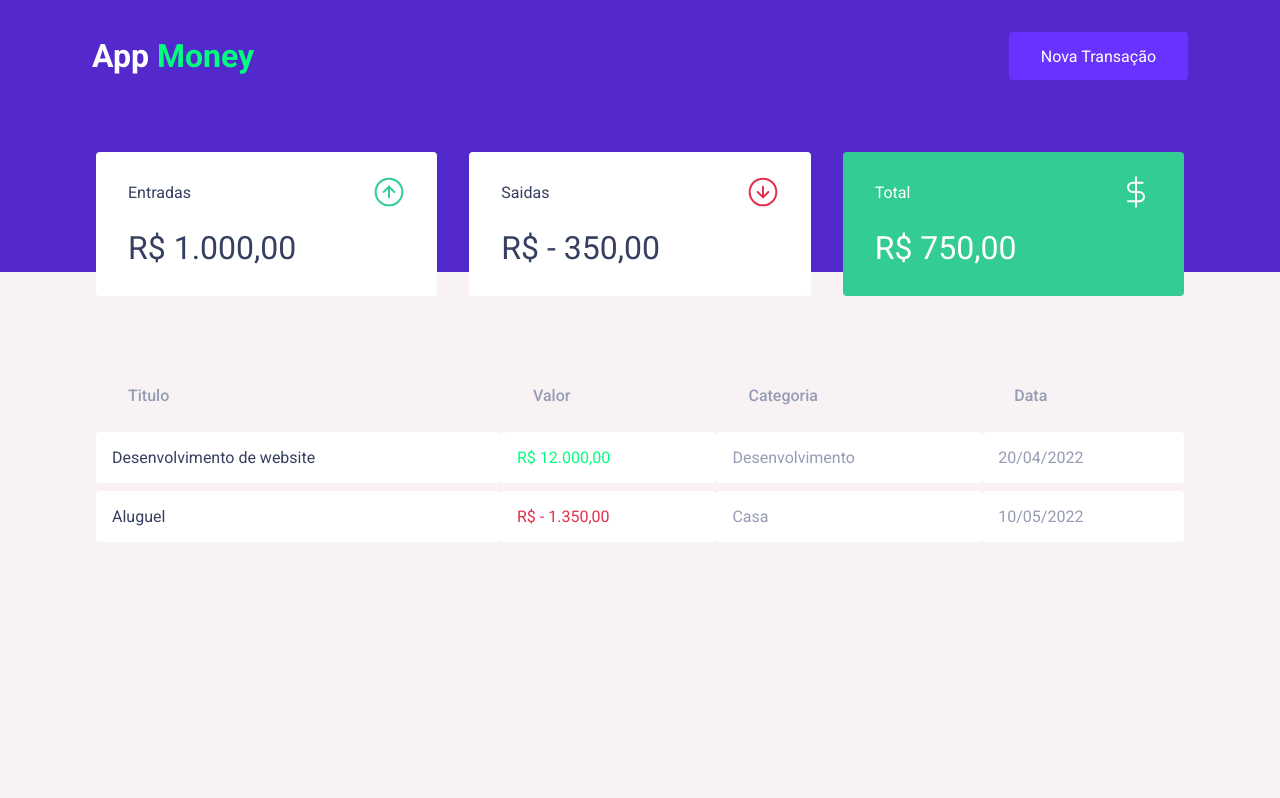
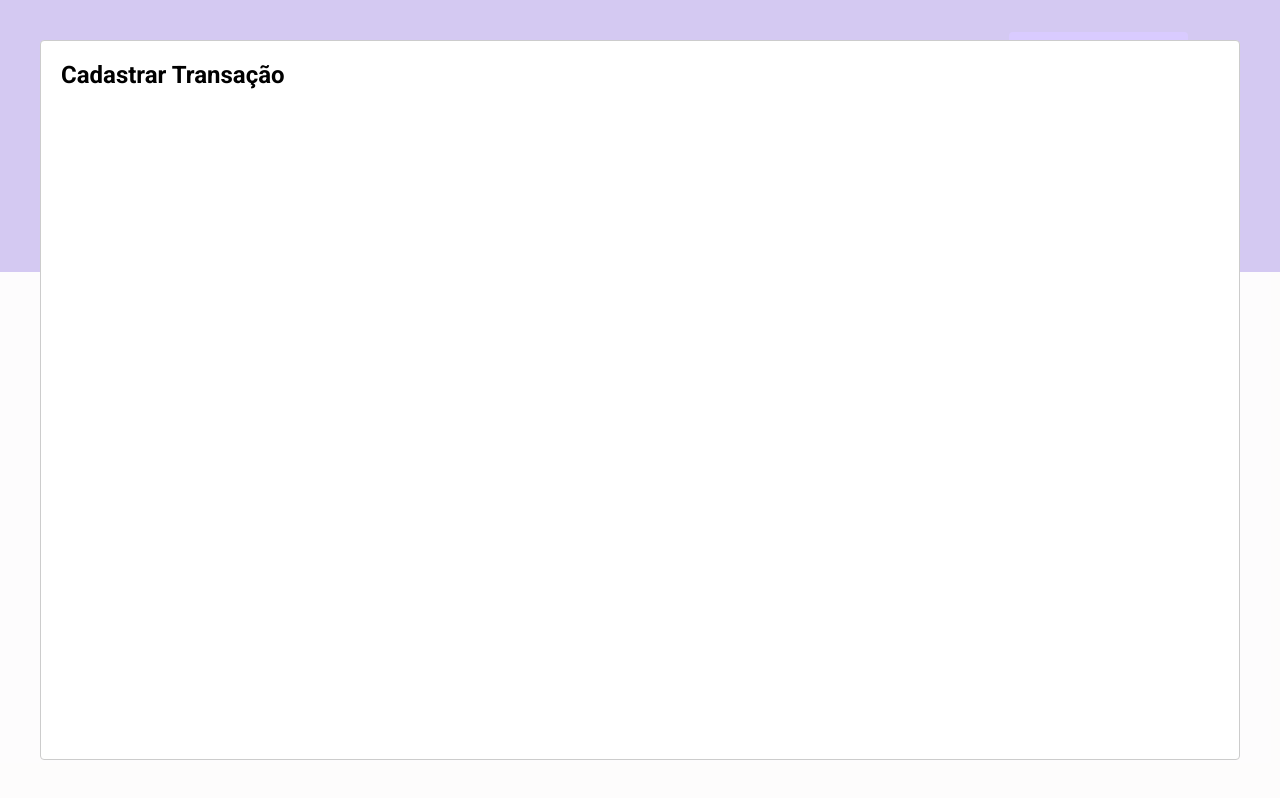
Before and after one commit to pettersonPadilha/app-money, a React (Create React App) app: page / in a window 1280 px wide. Both pictures are taken after a click on the button "Nova Transação". Built offline with nearby package versions, Linux system fonts and the light colour scheme; no server answers; what miragejs would draw is missing.

Commit message:
React-modal

```diff
--- a/package.json
+++ b/package.json
@@ -7,6 +7,7 @@
     "miragejs": "^0.1.47",
     "react": "^18.2.0",
     "react-dom": "^18.2.0",
+    "react-modal": "^3.16.1",
     "react-scripts": "5.0.1",
     "styled-components": "^5.3.6",
     "web-vitals": "^2.1.0"
@@ -19,6 +20,7 @@
     "@types/node": "^16.7.13",
     "@types/react": "^18.0.0",
     "@types/react-dom": "^18.0.0",
+    "@types/react-modal": "^3.13.1",
     "@types/styled-components": "^5.1.26",
     "typescript": "^4.4.2"
   },
--- a/src/App.tsx
+++ b/src/App.tsx
@@ -1,12 +1,30 @@
 import { Dashboard } from "./components/Dashboard";
 import { Header } from "./components/Header";
 import { GlobalStyle } from "./styles/global";
+import { useState } from "react";
+import Modal from 'react-modal'
+
+Modal.setAppElement('#root');
 
 export  function App() {
+  const [isnewTransactionModalOpen, setIsnewTransactionModalOpen ] = useState(false);
+
+    function handleOpenNewTransactionModal() {
+        setIsnewTransactionModalOpen(true);
+    }
+
+    function handleCloseNewTransacionModal() {
+        setIsnewTransactionModalOpen(false)
+    }
   return (
     <>
-      <Header/>
+      <Header onOpenNewTransactionModal={handleOpenNewTransactionModal}/>
       <Dashboard/>
+
+      <Modal isOpen={isnewTransactionModalOpen} onRequestClose={handleCloseNewTransacionModal}>
+                <h2>Cadastrar Transação</h2>
+      </Modal>
+
       <GlobalStyle/>
     </>
   );
--- a/src/components/Header/index.tsx
+++ b/src/components/Header/index.tsx
@@ -1,11 +1,16 @@
+
 import { Container, Content } from "./styles";
 
-export function Header() {
+interface HeaderProps {
+    onOpenNewTransactionModal: () => void;
+}
+
+export function Header({onOpenNewTransactionModal}:HeaderProps) {
     return(
         <Container>
             <Content>
             <h1>App <span>Money</span> </h1>
-            <button type="button">Nova Transação</button>
+            <button type="button" onClick={onOpenNewTransactionModal}>Nova Transação</button>
             </Content>
         </Container>
     );
```
Also changed, not shown: 1 other file (tests, documents, lock files or other folders).
